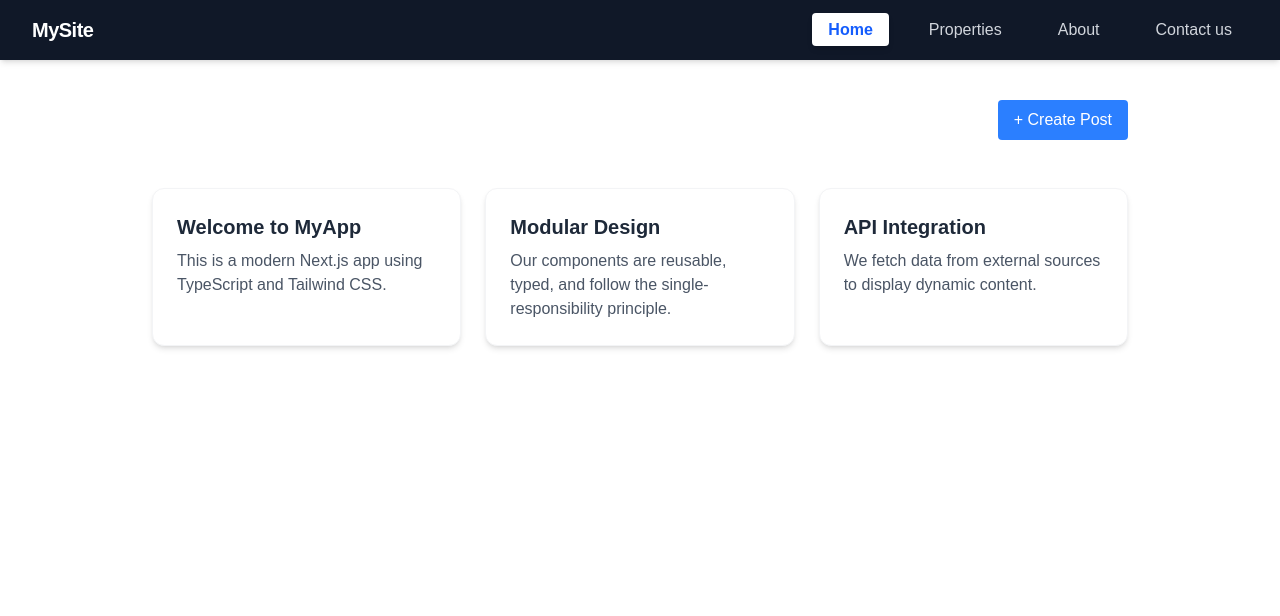
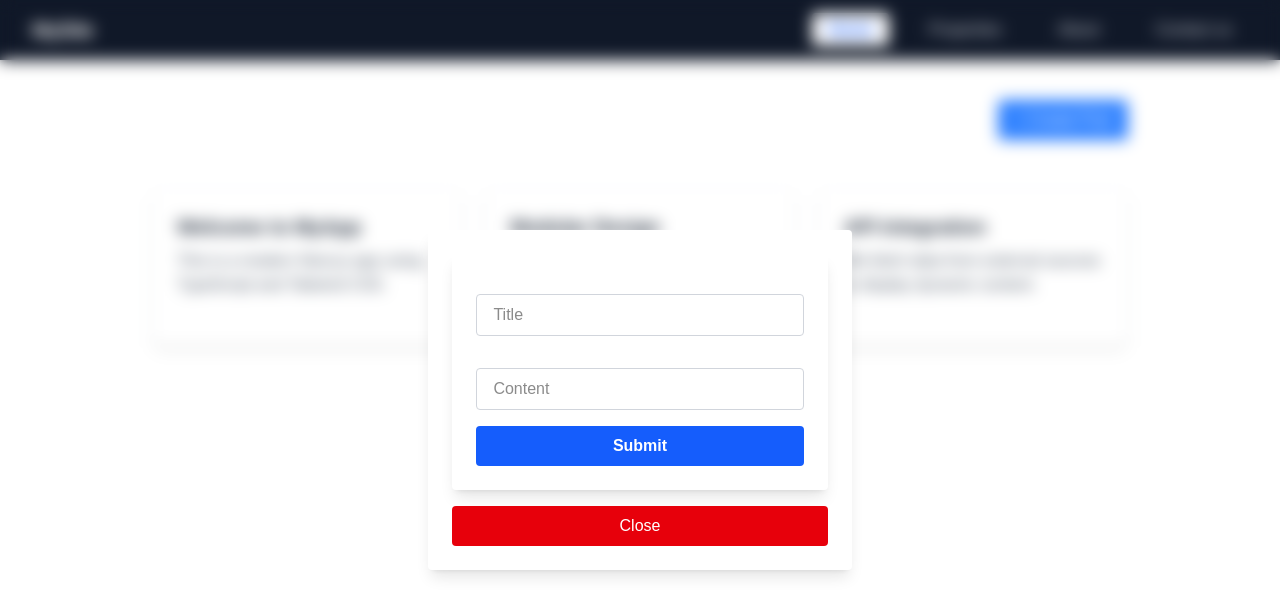
Before and after one commit to Ashraf-Magdy-Mostafa/alx-project-0x02-setup, a Next.js app in the folder alx-project-0x02/: page /home in a window 1280 px wide. Both pictures are taken after a click on the button "+ Create Post". Shown: the top 616 px of the page. Built offline with nearby package versions, Linux system fonts and the light colour scheme.

Commit message:
completed the PostModal & Home pages

```diff
--- a/alx-project-0x02/components/common/PostModal.tsx
+++ b/alx-project-0x02/components/common/PostModal.tsx
@@ -1,22 +1,25 @@
 import { useState } from "react"
+import { Post } from "@/interfaces"
 
-function PostModal() {
+function PostModal({ isOpen, onSubmit }: { isOpen: boolean, onSubmit: (post: Post) => void }) {
     const [title, setTitle] = useState("")
     const [content, setContent] = useState("")
+    if (!isOpen) return null;
     return (
-        <div>
-            <form>
-                <label htmlFor="title"></label>
-                <input type="text" placeholder="Title" name="title" onChange={(e) => setTitle(e.target.value)} required />
-                <label htmlFor="content"></label>
-                <input type="text" placeholder="Content" name="content" onChange={(e) => setContent(e.target.value)} required />
-                <button type="submit" onClick={(e) => {
+        <>
+            <form className="bg-white p-6 rounded shadow-lg w-full max-w-md space-y-4"
+            >
+                <label className="block text-sm font-medium text-gray-700" htmlFor="title"></label>
+                <input className="w-full px-4 py-2 border border-gray-300 rounded focus:outline-none focus:ring-2 focus:ring-blue-500" type="text" placeholder="Title" name="title" onChange={(e) => setTitle(e.target.value)} required />
+                <label className="block text-sm font-medium text-gray-700" htmlFor="content"></label>
+                <input className="w-full px-4 py-2 border border-gray-300 rounded focus:outline-none focus:ring-2 focus:ring-blue-500" type="text" placeholder="Content" name="content" onChange={(e) => setContent(e.target.value)} required />
+                <button className="w-full py-2 px-4 bg-blue-600 text-white font-semibold rounded hover:bg-blue-700 transition" type="submit" onClick={(e) => {
                     e.preventDefault()
-                    console.log("Title:", title)
-                    console.log("Content:", content)
+                    onSubmit({ title, content })
+
                 }}>Submit</button>
             </form>
-        </div>
+        </>
     )
 }
 
--- a/alx-project-0x02/interfaces/index.ts
+++ b/alx-project-0x02/interfaces/index.ts
@@ -15,3 +15,7 @@ export interface ButtonProps {
     disabled?: boolean;
     type?: "submit"
 }
+export interface Post {
+    title: string;
+    content: string
+}
--- a/alx-project-0x02/pages/home.tsx
+++ b/alx-project-0x02/pages/home.tsx
@@ -2,7 +2,18 @@ import Card from "@/components/common/Card";
 import Head from "next/head"
 import PostModal from "@/components/common/PostModal";
 import Button from "@/components/common/Button";
+import { useState } from "react";
+import { Post } from "@/interfaces";
 function Home() {
+  const [isModalOpen, setIsModalOpen] = useState(false);
+  const [posts, setPosts] = useState<Post[]>([]);
+  const submitHandler = (newPost: Post) => {
+    setPosts((prev) => [...prev, newPost]);
+    console.log("New Post:", newPost);
+    setIsModalOpen(false);
+    console.log(posts)
+
+  }
   return (
     <>
       <Head>
@@ -12,7 +23,7 @@ function Home() {
         <Button
           className="bg-blue-500 text-white px-4 py-2 rounded hover:bg-blue-600 cursor-pointer self-center"
           text="+ Create Post"
-          onClick={() => alert("Button clicked!")}
+          onClick={() => setIsModalOpen(true)}
           disabled={false}
           type="submit" />
       </section>
@@ -31,6 +42,21 @@ function Home() {
         />
 
       </main>
+      {/* <PostModal isOpen={isModalOpen} /> */}
+      {isModalOpen && (
+        <div className="fixed inset-0 backdrop-blur-sm   flex items-center justify-center z-50">
+          <div className="bg-white p-6 rounded shadow-lg">
+            <PostModal isOpen={isModalOpen} onSubmit={submitHandler} />
+            <Button
+              text="Close"
+              className="w-full py-2 px-4 mt-4 bg-red-600 text-white  rounded hover:bg-red-700 transition cursor-pointer"
+              onClick={() => setIsModalOpen(false)
+
+              }
+            />
+          </div>
+        </div>
+      )}
 
     </>
   );
```
